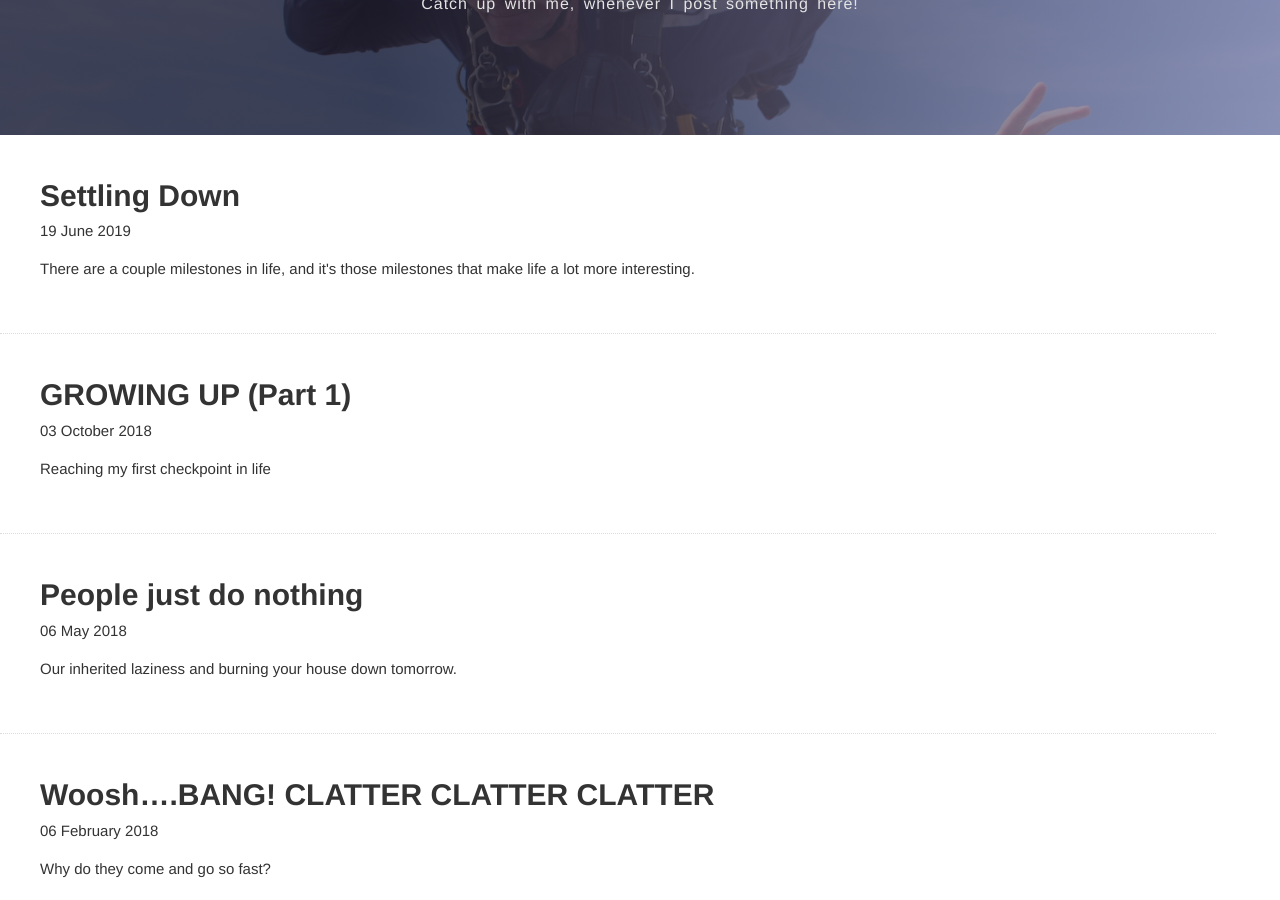
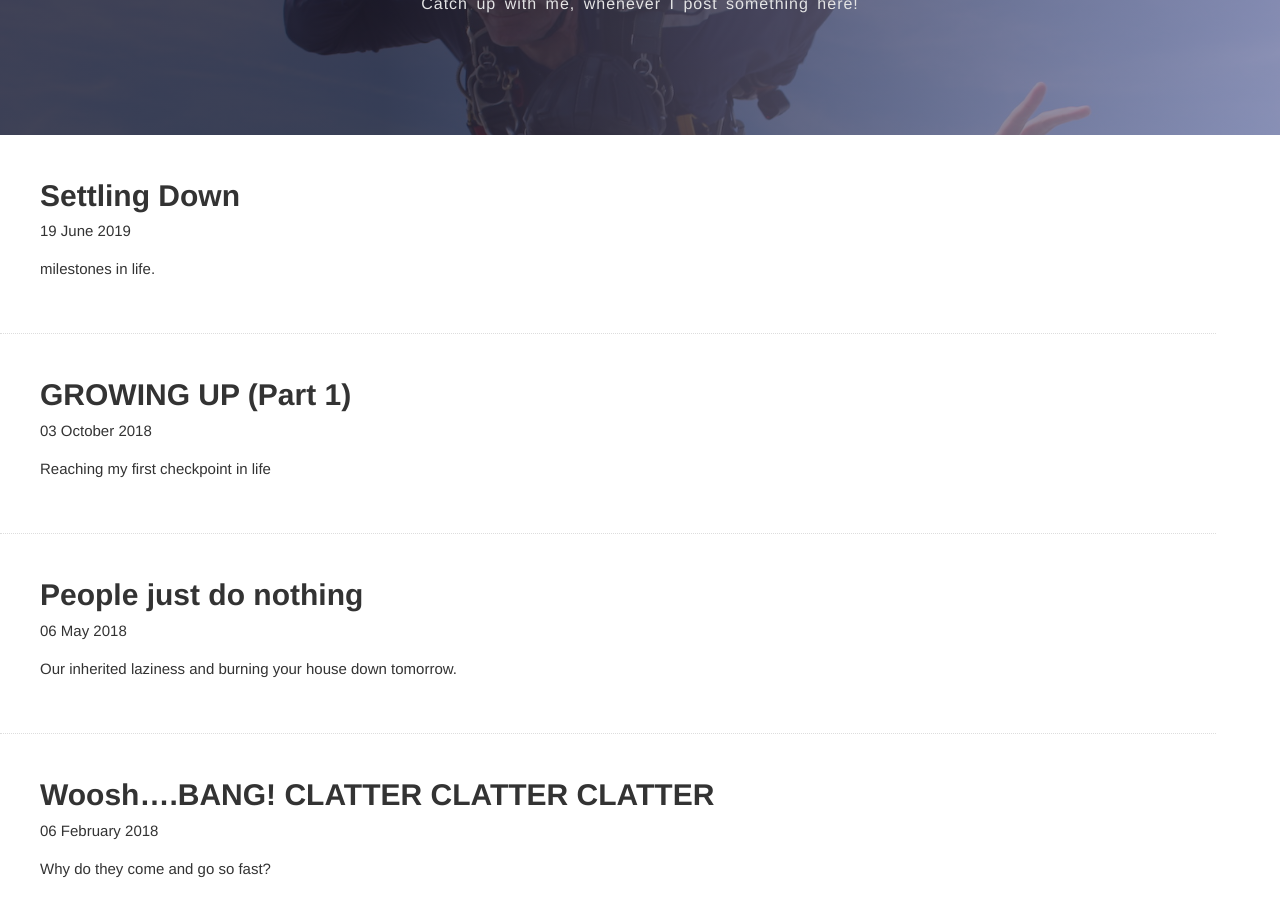
Before and after one commit to chwong1996/myhome, a Jekyll site: the page built from blog.html, in a window 1280 px wide and 900 px high, scrolled down 325 px. Built offline with Jekyll 4.4.1, drawn with Linux system fonts in a browser that asks for light colours; nearby versions of some CDN libraries; some web fonts are replaced.

Commit message:
update blog

```diff
--- a/_posts/2019-06-19-settling-down.markdown
+++ b/_posts/2019-06-19-settling-down.markdown
@@ -1,8 +1,8 @@
 ---
 layout: post
-title:  Settling Down
+title: Settling Down
 date: 2019-06-19 22:55:04
-description: There are a couple milestones in life, and it's those milestones that make life a lot more interesting.
+description: milestones in life.
 ---
 
 There are a couple milestones in life, and it’s those milestones that make life a lot more interesting.
@@ -26,7 +26,7 @@ I would like to stress one thing before I continue – I love throwing theories
 A couple days ago my landlord Jay proposed to have a drink with the house, as mid-week drinking became our favourite past-time hobby we decided to go to the nearest Weatherspoon for a pint.
 
 Don’t be daft, no one ever goes to Spoons for a pint. You started off with one, then you started doing rounds with everyone, then before we realised Punk IPA was doing all the talking for us. But then Jay presented something he’s learnt from this book: Ikigai - The Japanese Secret to a Long and Happy Life, by Hector Garcia and Francesc Miralles, and that book came with a Venn diagram:
-
+<img src="{{ site.baseurl }}/img/blogs/ikigai.jpg" alt="">
 
 Ikigai is a Japanese concept that means “a reason for being”; and having a clearly defined ikigai brings satisfaction, happiness and meaning to life, ikigai is the reason we get up in the morning.
 
```
Also changed, not shown: img/blogs/ikigai.jpg (added).
